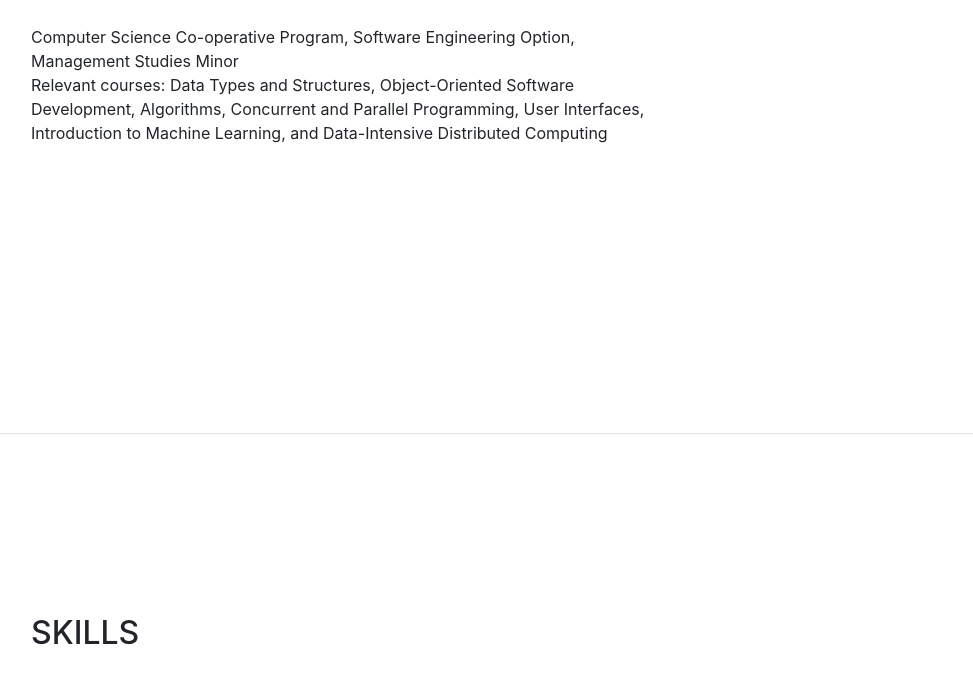
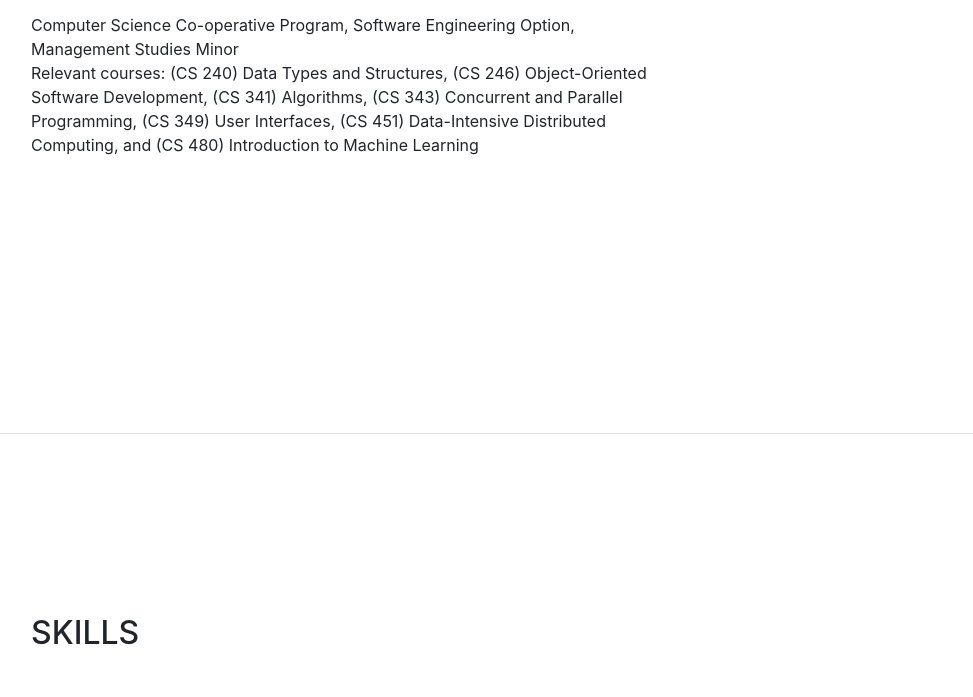
Before and after one commit to dimitriwalters/dimitriwalters.github.io, a website with bundled scripts: page index.html in a window 1280 px wide. Shown: the part 2906-3603 px from the top of the page, without its empty margins (289-1262 px from the left). Built offline with nearby package versions, Linux system fonts and the light colour scheme; a web font is replaced by a local one.

Commit message:
Update courses

```diff
--- a/index.html
+++ b/index.html
@@ -192,7 +192,7 @@
               <h3 class="mb-0">University of Waterloo</h3>
               <div class="subheading mb-3">Bachelor of Computer Science</div>
               <div>Computer Science Co-operative Program, Software Engineering Option, Management Studies Minor</div>
-              <p>Relevant courses: Data Types and Structures, Object-Oriented Software Development, Algorithms, Concurrent and Parallel Programming, User Interfaces, Introduction to Machine Learning, and Data-Intensive Distributed Computing</p>
+              <p>Relevant courses: (CS 240) Data Types and Structures, (CS 246) Object-Oriented Software Development, (CS 341) Algorithms, (CS 343) Concurrent and Parallel Programming, (CS 349) User Interfaces, (CS 451) Data-Intensive Distributed Computing, and (CS 480) Introduction to Machine Learning</p>
             </div>
             <div class="resume-date text-md-right">
               <span class="text-primary">Winter 2024</span>
```
